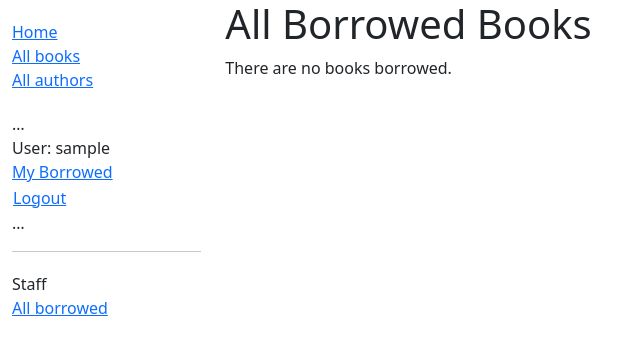
After one commit to howard-cho/django-locallibrary, a Django app: page /catalog/borrowed/ in a window 1280 px wide. The commit adds this page. Shown: the top 355 px of the page, without its empty margins (0-641 px from the left). Run offline with Django 5.2, Linux system fonts and the light colour scheme; the visitor is signed in with stand-in values (Sample User, id 1); data that the repository does not hold is empty.

Commit message:
Added All Borrowed Page
- All Borrowed page is only accessible to Staff with can_mark_returned
  return permission
- Fixed bug where author link in book detail view was not redirecting to
  the author detail page

```diff
--- a/catalog/templates/base_generic.html
+++ b/catalog/templates/base_generic.html
@@ -47,6 +47,15 @@
           {% endif %}
           …
         </ul>
+
+        {% if user.is_staff %}
+        <hr>
+        <ul class="sidebar-nav">
+          <li>Staff</li>
+          <li><a href="{% url 'all-borrowed' %}">All borrowed</a></li>
+        </ul>
+        {% endif %}
+
         {% endblock %}
       </div>
       <div class="col-sm-10 ">{% block content %}{% endblock %}
--- a/catalog/templates/catalog/book_detail.html
+++ b/catalog/templates/catalog/book_detail.html
@@ -3,7 +3,7 @@
 {% block content %}
 <h1>Title: {{ book.title }}</h1>
 
-<p><strong>Author:</strong> <a href="{{ author.get_absolute_url }}">{{ book.author }}</a></p>
+<p><strong>Author:</strong> <a href="{{ book.author.get_absolute_url }}">{{ book.author }}</a></p>
 <!-- author detail link not yet defined -->
 <p><strong>Summary:</strong> {{ book.summary }}</p>
 <p><strong>ISBN:</strong> {{ book.isbn }}</p>
--- /dev/null
+++ b/catalog/templates/catalog/bookinstance_list_borrowed_all.html
@@ -0,0 +1,19 @@
+{% extends "base_generic.html" %}
+
+{% block content %}
+    <h1>All Borrowed Books</h1>
+
+    {% if bookinstance_list %}
+    <ul>
+
+      {% for bookinst in bookinstance_list %}
+      <li class="{% if bookinst.is_overdue %}text-danger{% endif %}">
+        <a href="{% url 'book-detail' bookinst.book.pk %}">{{bookinst.book.title}}</a> ({{ bookinst.due_back }}) {% if user.is_staff %}- {{ bookinst.borrower }}{% endif %} {% if perms.catalog.can_mark_returned %}- {% endif %}
+      </li>
+      {% endfor %}
+    </ul>
+
+    {% else %}
+      <p>There are no books borrowed.</p>
+    {% endif %}
+{% endblock %}
--- a/catalog/urls.py
+++ b/catalog/urls.py
@@ -8,4 +8,5 @@ urlpatterns = [
     path('authors/', views.AuthorListView.as_view(), name='authors'),
     path('author/<int:pk>', views.AuthorDetailView.as_view(), name='author-detail'),
     path('mybooks/', views.LoanedBooksByUserListView.as_view(), name='my-borrowed'),
+    path('borrowed/', views.LoanedBooksAllListView.as_view(), name='all-borrowed'),
 ]
--- a/catalog/views.py
+++ b/catalog/views.py
@@ -1,6 +1,6 @@
 from django.shortcuts import render
 from django.views import generic
-from django.contrib.auth.mixins import LoginRequiredMixin
+from django.contrib.auth.mixins import LoginRequiredMixin, PermissionRequiredMixin
 # from django.contrib.auth.decorators import login_required
 
 # Create your views here.
@@ -70,3 +70,13 @@ class LoanedBooksByUserListView(LoginRequiredMixin, generic.ListView):
             .filter(status__exact='o')
             .order_by('due_back')
         )
+
+class LoanedBooksAllListView(PermissionRequiredMixin, generic.ListView):
+    """Generic class-based view listing all books on loan. Only visible to users with can_mark_returned permission."""
+    model = BookInstance
+    permission_required = 'catalog.can_mark_returned'
+    template_name = 'catalog/bookinstance_list_borrowed_all.html'
+    paginate_by = 5
+
+    def get_queryset(self):
+        return BookInstance.objects.filter(status__exact='o').order_by('due_back')
```
